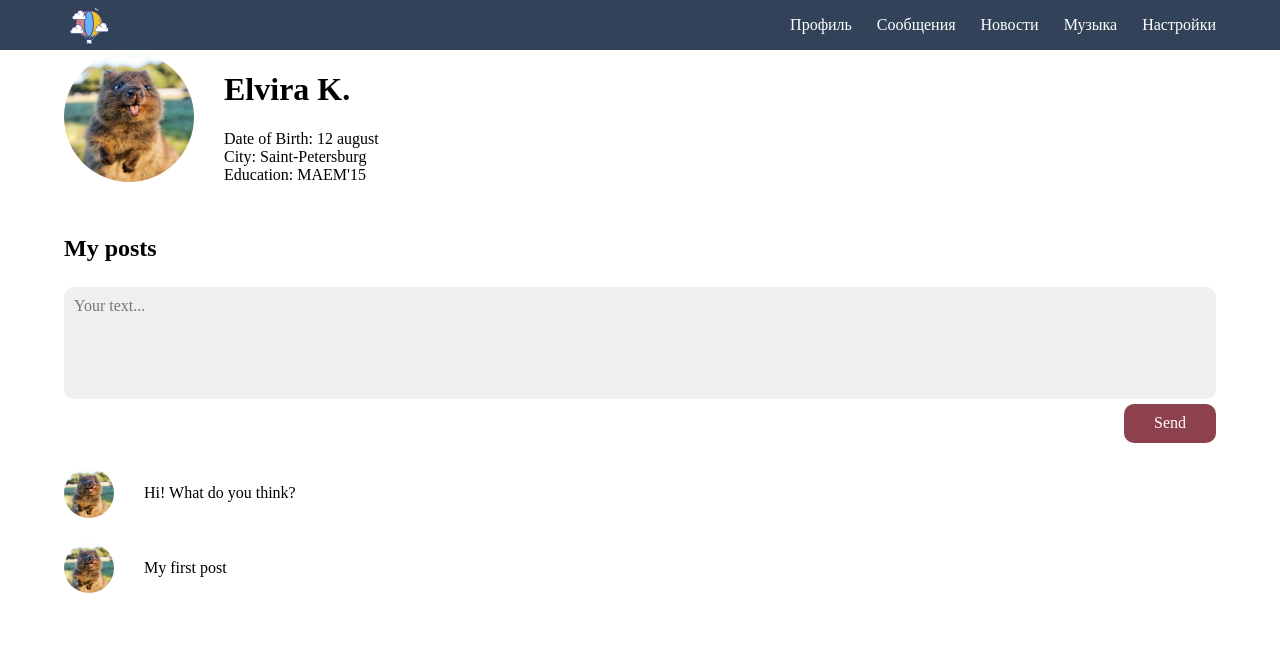
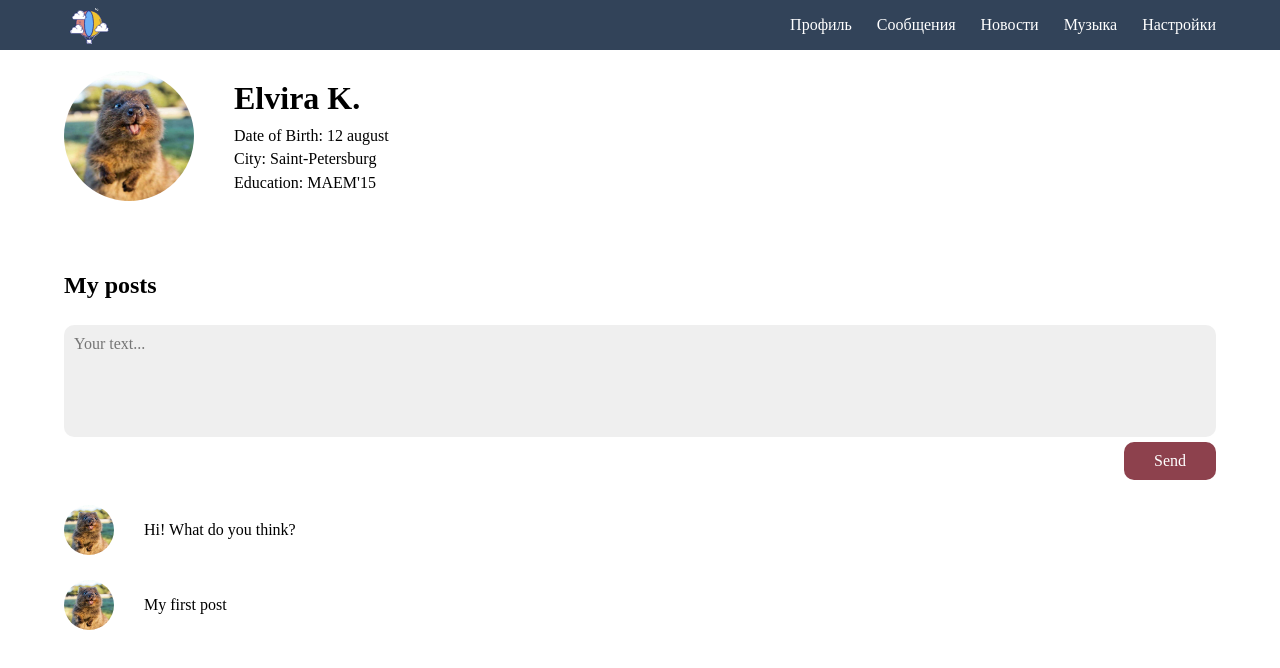
Before and after one commit to Elvira-del/social-network, a React (Create React App) app: page / in a window 1280 px wide. Shown: the top 668 px of the page. Built offline with nearby package versions, Linux system fonts and the light colour scheme.

Commit message:
feat: add user info style

```diff
--- a/src/components/UserInfo/UserInfo.jsx
+++ b/src/components/UserInfo/UserInfo.jsx
@@ -3,11 +3,12 @@ import React from "react";
 const UserInfo = (props) => {
   return (
     <section className="section info">
-      <div className="container info__wrap">
+      <div className="container">
+        <div className="info__wrap">
           <img className="info__avatar" src={props.avatar} alt="User avatar" />
 
           <div className="info__content">
-          <h1 className="title">{props.name}</h1>
+            <h1 className="info__title">{props.name}</h1>
             <ul className="info__list">
               <li className="info__item">Date of Birth: {props.date}</li>
               <li className="info__item">City: {props.city}</li>
@@ -15,6 +16,7 @@ const UserInfo = (props) => {
             </ul>
           </div>
         </div>
+      </div>
     </section>
   );
 };
--- a/src/styles/scss/layout/_user.scss
+++ b/src/styles/scss/layout/_user.scss
@@ -1,6 +1,7 @@
 .info {
   &__wrap {
     @include grid(30px, start);
+    padding: 20px 0;
   }
 
   &__avatar {
@@ -8,4 +9,17 @@
     height: 130px;
     border-radius: 50%;
   }
+
+  &__content {
+    padding: 10px;
+  }
+
+  &__title {
+    margin: 0;
+    margin-bottom: 10px;
+  }
+
+  &__list {
+    @include flex(column, 5px);
+  }
 }
```
Lines whose indentation alone changed are shown as unchanged.
